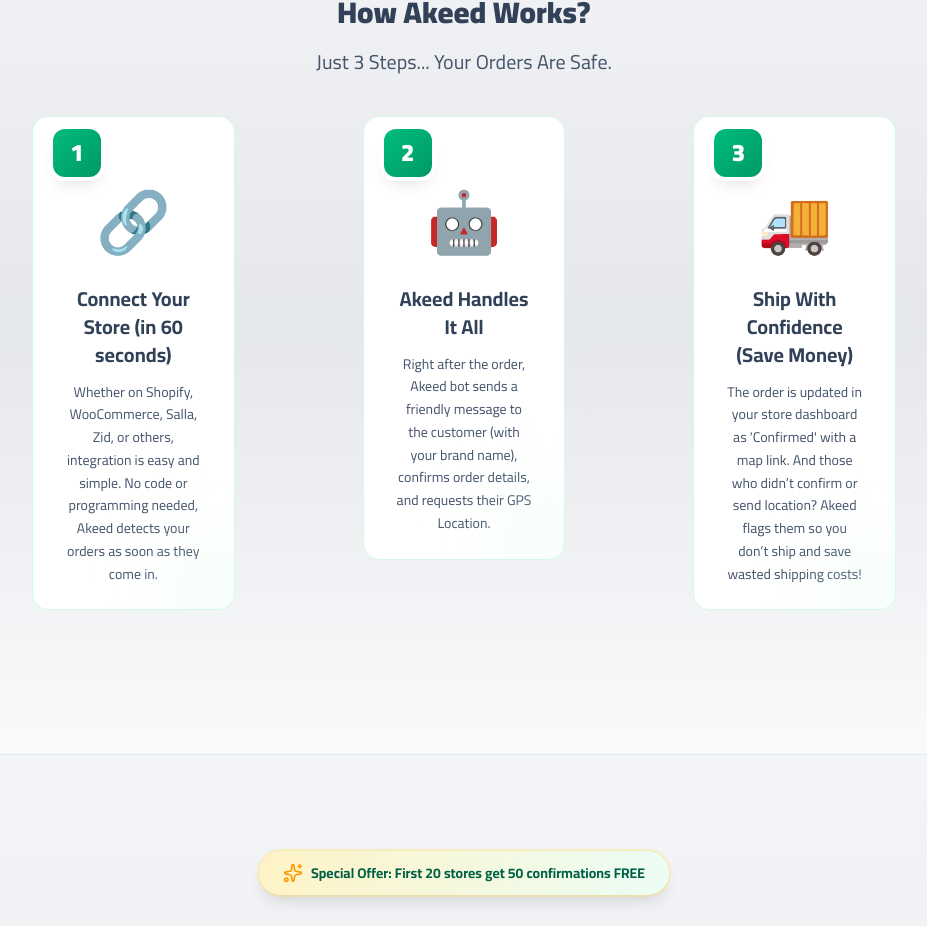
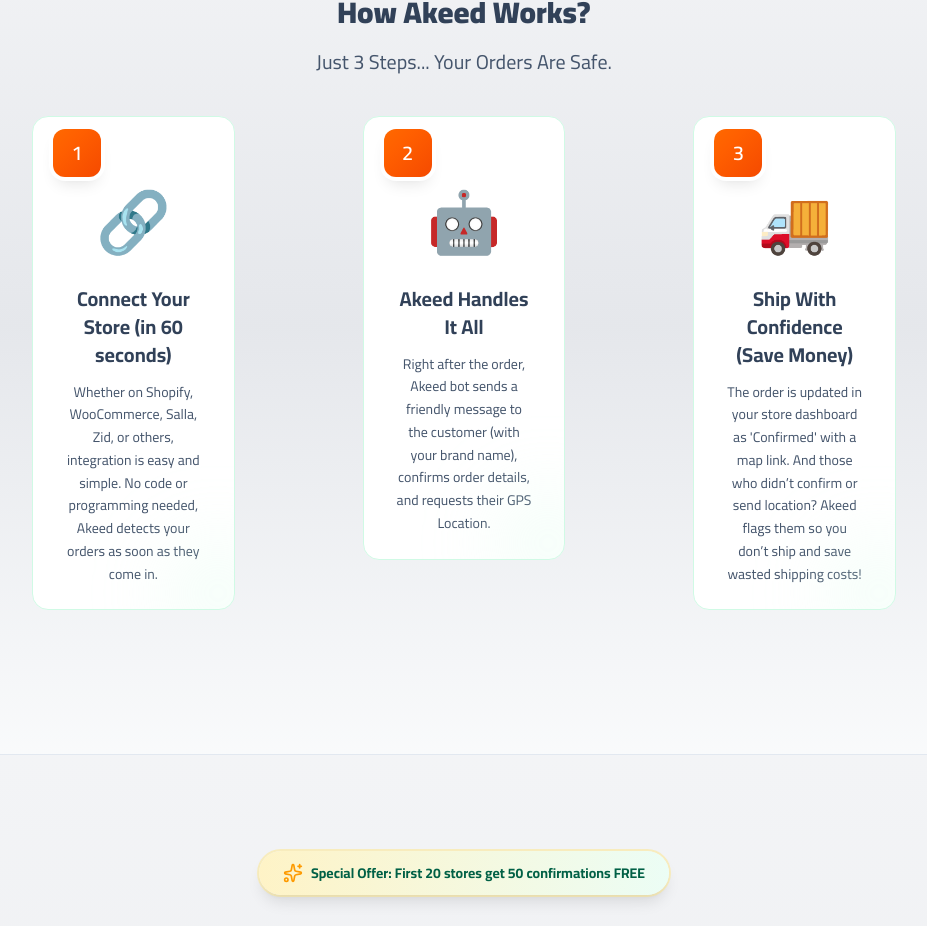
Before and after one commit to AhmedHafez1/post-order, a Next.js app: page /en in a window 1280 px wide. Shown: the part 3399-4325 px from the top of the page, without its empty margins (176-1103 px from the left). Built offline with nearby package versions, Linux system fonts and the light colour scheme; no server answers.

Commit message:
feat: update step number badge styles for improved visibility and user experience

```diff
--- a/src/components/sections/HowItWorks.tsx
+++ b/src/components/sections/HowItWorks.tsx
@@ -74,7 +74,7 @@ function HowItWorks() {
                 <div className="relative flex flex-col items-center gap-4">
                   {/* Step Number Badge */}
                   <div
-                    className={`absolute -top-3 ${locale === 'en' ? '-left-3' : '-right-3'} z-10 flex h-12 w-12 items-center justify-center rounded-xl bg-linear-to-br from-emerald-500 to-emerald-600 text-2xl font-black text-white shadow-lg ring-4 ring-white transition-transform duration-300 group-hover:scale-110 group-hover:rotate-3`}
+                    className={`absolute -top-3 ${locale === 'en' ? '-left-3' : '-right-3'} z-10 flex h-12 w-12 items-center justify-center rounded-xl bg-linear-to-br from-orange-500 to-orange-600 text-xl font-semibold text-white shadow-lg ring-4 ring-white transition-transform duration-300 group-hover:scale-110 group-hover:rotate-3`}
                   >
                     {idx + 1}
                   </div>
```
